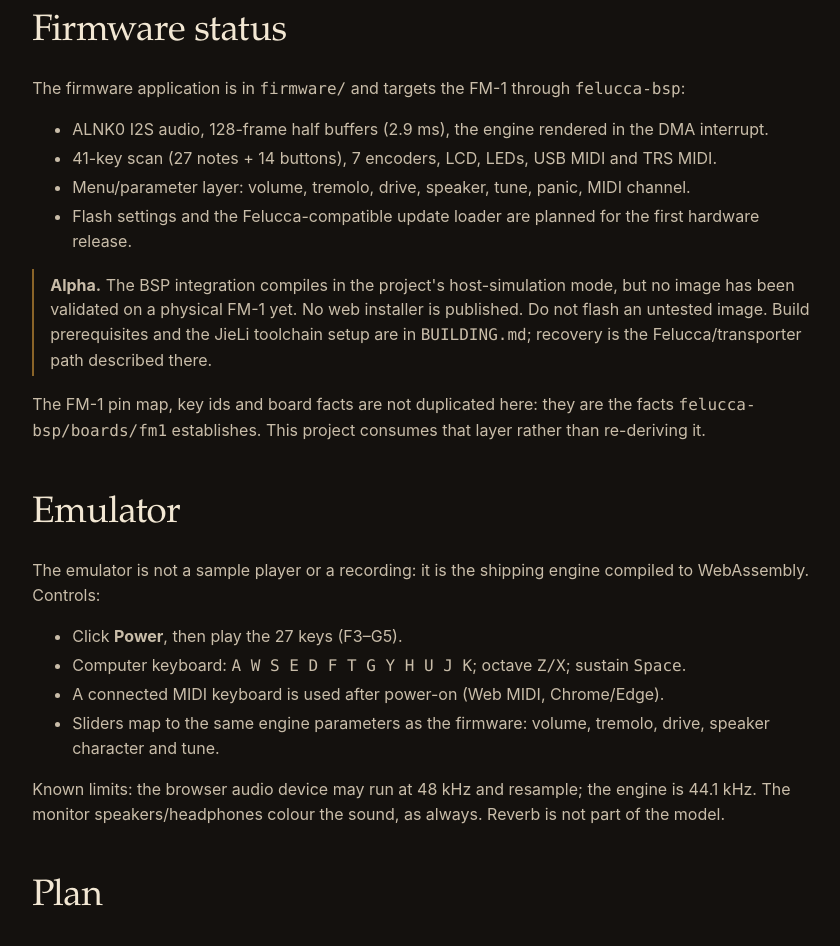
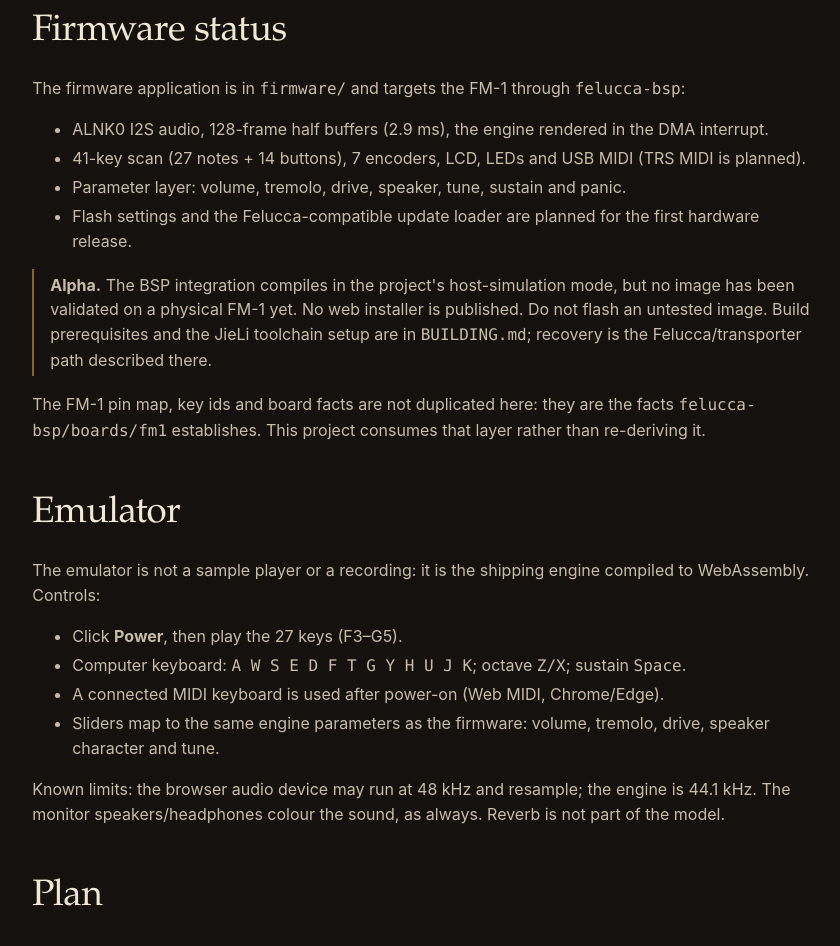
Before and after one commit to ograndebe/fm1-reed, a plain HTML site: page web/docs.html in a window 1280 px wide. Shown: the part 4039-4985 px from the top of the page, without its empty margins (347-1187 px from the left). Drawn offline with Linux system fonts and the light colour scheme.

Commit message:
docs: firmware status matches the alpha image (USB MIDI only)

```diff
--- a/web/docs.html
+++ b/web/docs.html
@@ -194,8 +194,9 @@ python3 -m http.server -d web 8080
       <ul>
         <li>ALNK0 I2S audio, 128-frame half buffers (2.9 ms), the engine rendered in the DMA
         interrupt.</li>
-        <li>41-key scan (27 notes + 14 buttons), 7 encoders, LCD, LEDs, USB MIDI and TRS MIDI.</li>
-        <li>Menu/parameter layer: volume, tremolo, drive, speaker, tune, panic, MIDI channel.</li>
+        <li>41-key scan (27 notes + 14 buttons), 7 encoders, LCD, LEDs and USB MIDI
+        (TRS MIDI is planned).</li>
+        <li>Parameter layer: volume, tremolo, drive, speaker, tune, sustain and panic.</li>
         <li>Flash settings and the Felucca-compatible update loader are planned for the first
         hardware release.</li>
       </ul>
```
